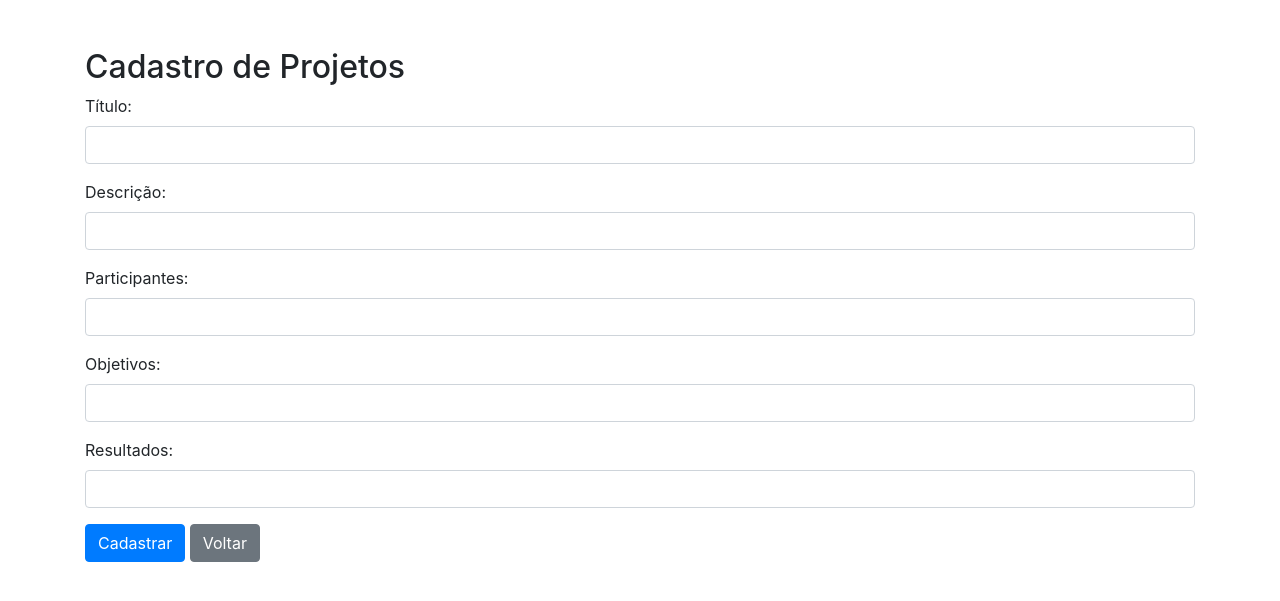
After one commit to JonathanManfro/Laboratorio-de-Software, a Django app: page /cadastrar_projeto/ in a window 1280 px wide. The commit adds this page. Shown: the top 601 px of the page. Run offline with Django 5.2, Linux system fonts and the light colour scheme; some libraries are stand-ins or nearby versions.

Commit message:
Finalizacao sprint 1

```diff
--- a/projeto/projetolab/models.py
+++ b/projeto/projetolab/models.py
@@ -32,7 +32,11 @@ class Producao(models.Model):
 
 class Projeto(models.Model):
     id = models.AutoField(primary_key=True)
-    nome = models.CharField(max_length=255)
+    titulo = models.CharField(max_length=255)
+    descricao = models.CharField(max_length=255)
+    participantes = models.CharField(max_length=255)
+    objetivos = models.CharField(max_length=255)
+    resultados = models.CharField(max_length=255)
 
 class Usuario(models.Model):
     id = models.AutoField(primary_key=True)
--- /dev/null
+++ b/projeto/projetolab/templates/cadastro_projetos.html
@@ -0,0 +1,45 @@
+<!DOCTYPE html>
+<html lang="en">
+<head>
+    <meta charset="UTF-8">
+    <meta name="viewport" content="width=device-width, initial-scale=1.0">
+    <title>Cadastro de Usuário</title>
+    <link rel="stylesheet" href="https://maxcdn.bootstrapcdn.com/bootstrap/4.5.2/css/bootstrap.min.css">
+</head>
+<body>
+    <div class="container mt-5">
+        <h2>Cadastro de Projetos</h2>
+        <form id="cadastroForm" method="post">
+            {% csrf_token %}
+            <div class="form-group">
+                <label for="nome">Título:</label>
+                <input type="text" class="form-control" id="titulo" name="titulo" required>
+            </div>
+            <div class="form-group">
+                <label for="descricao">Descrição:</label>
+                <input type="descricao" class="form-control" id="descricao" name="descricao" required>
+            </div>
+            <div class="form-group">
+                <label for="participantes">Participantes:</label>
+                <input type="text" class="form-control" id="participantes" name="participantes" required>
+            </div>
+            <div class="form-group">
+                <label for="objetivos">Objetivos:</label>
+                <input type="text" class="form-control" id="objetivos" name="objetivos" required>
+            </div>
+            <div class="form-group">
+                <label for="resultados">Resultados:</label>
+                <input type="text" class="form-control" id="resultados" name="resultados" required>
+            </div>
+            <button type="button" class="btn btn-primary" id="btnCadastrar">Cadastrar</button>
+            <a href="/" class="btn btn-secondary">Voltar</a>
+        </form>
+    </div>
+
+    <script>
+        document.getElementById("btnCadastrar").addEventListener("click", function() {
+            document.getElementById("cadastroForm").submit();
+        });
+    </script>
+</body>
+</html>
--- a/projeto/projetolab/urls.py
+++ b/projeto/projetolab/urls.py
@@ -6,4 +6,5 @@ urlpatterns = [
     path('cadastrar_usuario/', views.cadastro_usuario, name='cadastrar_usuario'),
     path('login/', views.login_view, name='login_usuario'),
     path('tela_usuario/', views.tela_usuario, name='tela_usuario'),
+    path('cadastrar_projeto/', views.cadastrar_projetos, name='cadastrar_projeto')
 ]
--- a/projeto/projetolab/views.py
+++ b/projeto/projetolab/views.py
@@ -1,6 +1,6 @@
 from django.shortcuts import render, redirect
 from django.http import HttpResponseRedirect
-from .models import Usuario
+from .models import Usuario, Projeto
 from django.urls import reverse
 from django.http import JsonResponse
 
@@ -55,3 +55,27 @@ def login_view(request):
 
 def tela_usuario(request):
     return render(request, 'tela_usuario.html')
+
+def cadastrar_projetos(request):
+    if request.method == 'GET':
+        return render(request, 'cadastro_projetos.html')
+
+    elif request.method == 'POST':
+
+        titulo = request.POST.get('titulo')
+        descricao = request.POST.get('descricao')
+        participantes = request.POST.get('participantes')
+        objetivos = request.POST.get('objetivos')
+        resultados = request.POST.get('resultados')
+
+        projeto_obj = Projeto()
+
+        projeto_obj.titulo = titulo
+        projeto_obj.descricao = descricao
+        projeto_obj.participantes = participantes
+        projeto_obj.objetivos = objetivos
+        projeto_obj.resultados = resultados
+
+        projeto_obj.save()
+
+        return HttpResponseRedirect(reverse('tela_usuario') + '?success=true')
```
Also changed, not shown: projeto/projetolab/templates/tela_usuario.html (+9 -1 lines), projeto/projetolab/migrations/0001_initial.py (added).
